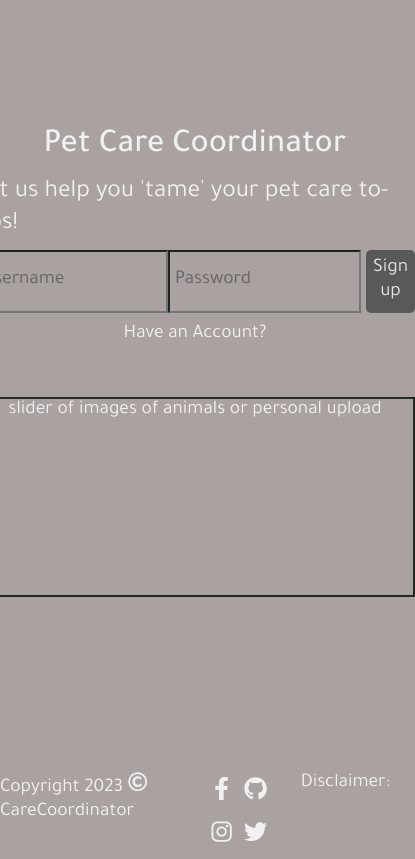
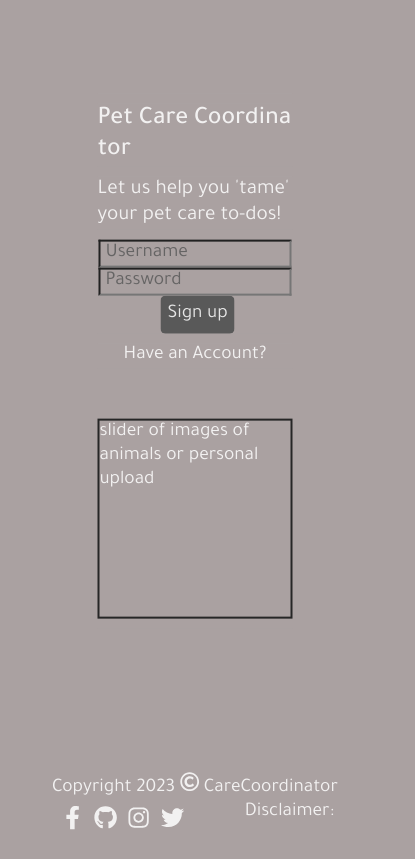
Before and after one commit to tlchesnutaz/care_coord, a React (Vite) app in the folder client/: page / in a window 390 px wide. Shown: the whole page, 415 px wide, since content can reach past the window. Built offline with nearby package versions, Linux system fonts and the light colour scheme.

Commit message:
seo fixes

```diff
--- a/client/index.html
+++ b/client/index.html
@@ -2,6 +2,7 @@
 <html lang="en">
   <head>
     <meta charset="UTF-8" />
+    <meta name="description" content="care coordinator app">
     <meta name="viewport" content="width=device-width, initial-scale=1.0" />
     <link rel="preconnect" href="https://fonts.googleapis.com">
     <link rel="preconnect" href="https://fonts.gstatic.com" crossorigin>
--- a/client/src/App.jsx
+++ b/client/src/App.jsx
@@ -45,10 +45,10 @@ export default function App() {
             <Link className="footer-logo" to="/" > CareCoordinator </Link>
         </span>
         <span>
-          <a href="https://www.facebook.com" target="_blank" rel="noreferrer" >< FaFacebookF className="face" /></a>
-          <a href="https://www.github.com" target="_blank" rel="noreferrer">< FaGithub className="git" /></a>
-          <a href="https://www.instagram.com" target="_blank" rel="noreferrer">< FaInstagram className="insta" /></a>
-          <a href="https://www.twitter.com" target="_blank" rel="noreferrer">< FaTwitter className="twit" /></a>
+          <a href="https://www.facebook.com" target="_blank" rel="noopener noreferrer" aria-label="facebook">< FaFacebookF className="face" /></a>
+          <a href="https://www.github.com" target="_blank" rel="noopener noreferrer" aria-label="github">< FaGithub className="git" /></a>
+          <a href="https://www.instagram.com" target="_blank" rel="noopener noreferrer" aria-label="instagram">< FaInstagram className="insta" /></a>
+          <a href="https://www.twitter.com" target="_blank" rel="noopener noreferrer" aria-label="twitter">< FaTwitter className="twit" /></a>
         </span>
         <p className="disclaimer"> Disclaimer: </p>
       </footer>
--- a/client/src/components/AuthForm.jsx
+++ b/client/src/components/AuthForm.jsx
@@ -26,6 +26,7 @@ export default function AuthForm(props){
         onChange={handleChange}
         placeholder="Username"
       />
+      <br />
       <input
         type="text"
         value={password}
--- a/client/src/index.css
+++ b/client/src/index.css
@@ -38,6 +38,7 @@ footer {
   position: absolute;
   bottom: 0px;
   display: flex;
+  flex-wrap: wrap;
   justify-content: space-evenly;
 }
 .face, .git, .insta, .twit {
@@ -49,6 +50,9 @@ svg:hover {
   height: 1.1em;
   width: 1.1em;
 }
+.copyright, .disclaimer, .footer-logo {
+  max-width: 100%;
+}
 
 /* home/login page styling */
 /* set this to be responsive in middle of page */
@@ -57,17 +61,21 @@ svg:hover {
   top: 45%;
   left: 50%;
   transform: translate(-50%, -50%);
+  max-width: 100%;
 }
 .title, .subtitle, .account, .auth-form, .slider {
   display: flex;
+  flex-wrap: wrap;
   justify-content: center;
   margin: 10px 0px;
 }
 input {
   padding-left: 5px;
+  max-width: 100%;
 }
 .title {
   font-size: 4vh;
+  line-break: anywhere;
 }
 .subtitle {
   font-size: 3vh;
@@ -180,3 +188,12 @@ fieldset label {
   padding: 5px 0px 10px 10px;
   margin-bottom: 10px;
 }
+
+@media screen and (max-width: 450px) {
+  .title {
+    font-size: 3vh;
+  }
+  .subtitle {
+    font-size: 2.5vh;
+  }
+}
```
Also changed, not shown: 5 other files (tests, documents, lock files or other folders).
